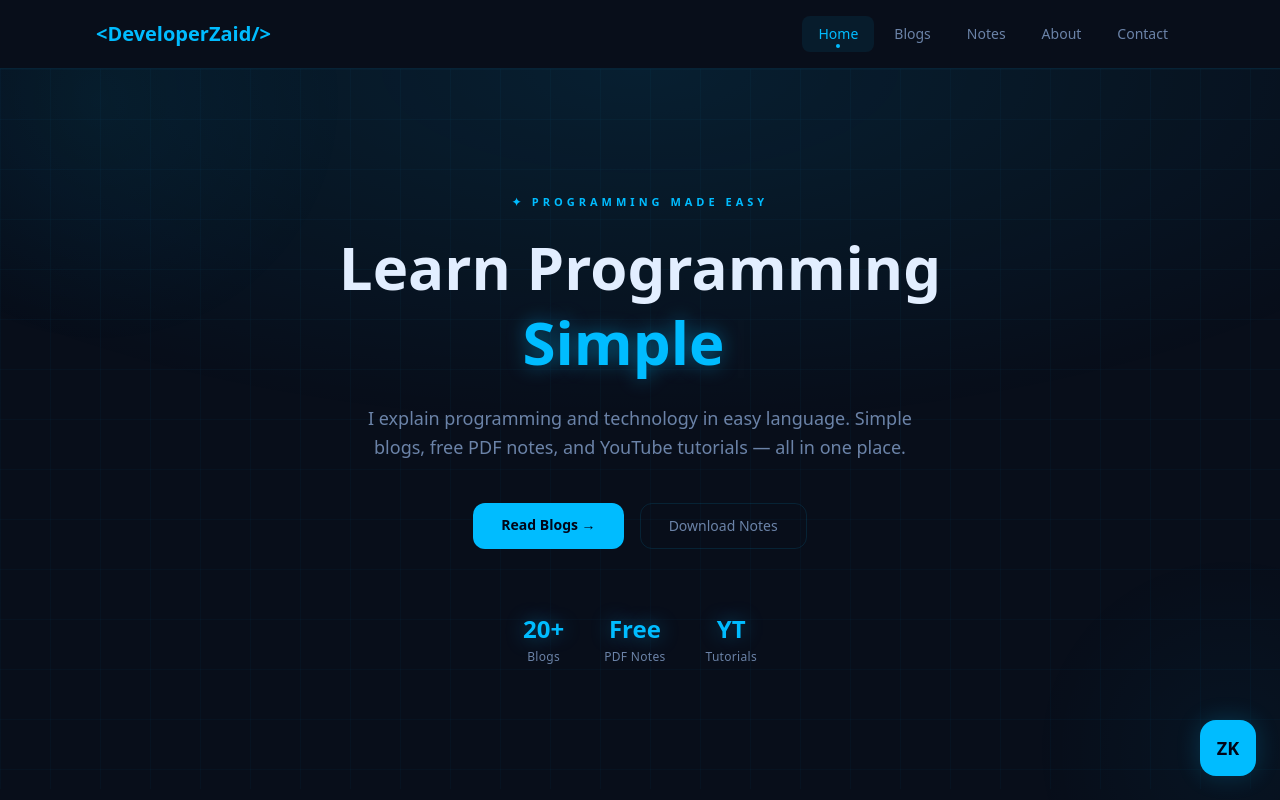
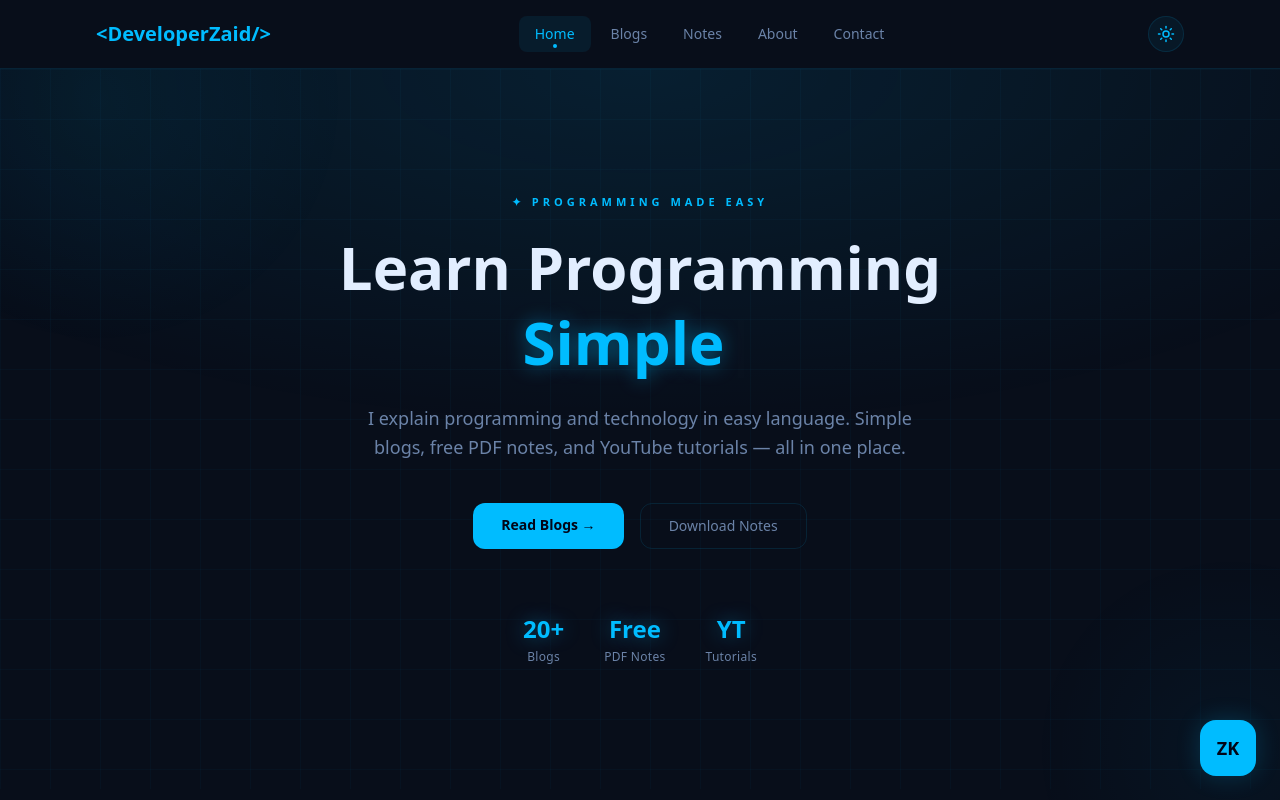
Before and after one commit to Developer-Zaid19/official-website-vercel, a Next.js app: page / in a window 1280 px wide. Shown: the top 800 px of the page. Built offline with nearby package versions, Linux system fonts and the light colour scheme.

Commit message:
alhamdulillah toggle theme button

```diff
--- a/app/components/Navbar.js
+++ b/app/components/Navbar.js
@@ -2,7 +2,8 @@
 import Link from "next/link";
 import { usePathname } from "next/navigation";
 import { useState, useEffect } from "react";
-import { Menu, X } from "lucide-react";
+import { useTheme } from "next-themes";
+import { Menu, X, Sun, Moon } from "lucide-react";
 
 const navLinks = [
   { name: "Home",    href: "/" },
@@ -14,13 +15,19 @@ const navLinks = [
 
 export default function Navbar() {
   const pathname  = usePathname();
+  const { theme, setTheme } = useTheme();
   const [isOpen,   setIsOpen]   = useState(false);
   const [scrolled, setScrolled] = useState(false);
+  const [mounted, setMounted] = useState(false);
 
   useEffect(() => {
     const onScroll = () => setScrolled(window.scrollY > 40);
     window.addEventListener("scroll", onScroll);
     return () => window.removeEventListener("scroll", onScroll);
+  }, []);
+
+  useEffect(() => {
+    setMounted(true);
   }, []);
 
   // Close mobile menu on route change
@@ -64,6 +71,16 @@ export default function Navbar() {
           })}
         </div>
 
+        <div className="flex items-center gap-2">
+          <button
+            type="button"
+            onClick={() => setTheme(theme === "dark" ? "light" : "dark")}
+            className="text-(--maincolor) p-2 rounded-full border border-(--border) bg-[rgba(0,188,255,0.06)] hover:bg-[rgba(0,188,255,0.12)] transition-all duration-300"
+            aria-label="Toggle theme"
+          >
+            {mounted && theme === "dark" ? <Sun size={18} /> : <Moon size={18} />}
+          </button>
+
           {/* Mobile Toggle */}
           <button
             className="md:hidden text-(--maincolor) p-2 rounded-lg hover:bg-[rgba(0,188,255,0.08)] transition"
@@ -72,6 +89,7 @@ export default function Navbar() {
           >
             {isOpen ? <X size={22} /> : <Menu size={22} />}
           </button>
+        </div>
       </div>
 
       {/* Mobile Menu */}
--- a/app/globals.css
+++ b/app/globals.css
@@ -1,6 +1,28 @@
 @import "tailwindcss";
 
 :root {
+  --maincolor: #00BCFF;
+  --mainsoft: #5ad9ff;
+  --maindark: #0090cc;
+  --mainglow: rgba(0, 188, 255, 0.12);
+  --mainglow-strong: rgba(0, 188, 255, 0.25);
+
+  --bg: #f8fbff;
+  --bgt: #eef6ff;
+  --bgcard: rgba(0, 188, 255, 0.06);
+
+  --text: #0f172a;
+  --text-muted: #64748b;
+
+  --border: rgba(0, 144, 204, 0.12);
+  --border-hover: rgba(0, 144, 204, 0.28);
+
+  --focus: #3766d1;
+  --err: rgb(220, 38, 38);
+}
+
+
+html.dark {
   --maincolor: #00BCFF;
   --mainsoft: #38d4ff;
   --maindark: #0090cc;
--- a/app/layout.js
+++ b/app/layout.js
@@ -1,4 +1,5 @@
 import { Geist, Geist_Mono } from "next/font/google";
+import { ThemeProvider } from "next-themes";
 import "./globals.css";
 import Navbar from "./components/Navbar";
 import PortfolioButton from "./components/PortfolioButton";
@@ -22,12 +23,12 @@ export const metadata = {
 
 export default function RootLayout({ children }) {
   return (
-    <html lang="en">
+    <html lang="en" suppressHydrationWarning>
       <head>
         <meta name="google-site-verification" content="D4dDQnIFcDzXsVY9pEKOz_VhwQdmqeDqZsZzYha5sKk" />
       </head>
       <body className={`${geistSans.variable} ${geistMono.variable} antialiased bg-(--bg) text-(--text) overflow-x-hidden`}>
-
+        <ThemeProvider attribute="class" defaultTheme="dark" enableSystem={false}>
           {/* Ambient glow */}
           <div className="fixed inset-0 pointer-events-none z-0 overflow-hidden">
             <div className="absolute top-[-150px] left-[-150px] w-[500px] h-[500px] rounded-full bg-[radial-gradient(circle,rgba(0,188,255,0.05)_0%,transparent_70%)]" />
@@ -42,7 +43,7 @@ export default function RootLayout({ children }) {
             <Footer />
             <PortfolioButton />
           </div>
-
+        </ThemeProvider>
       </body>
     </html>
   );
```
Lines whose indentation alone changed are shown as unchanged.
